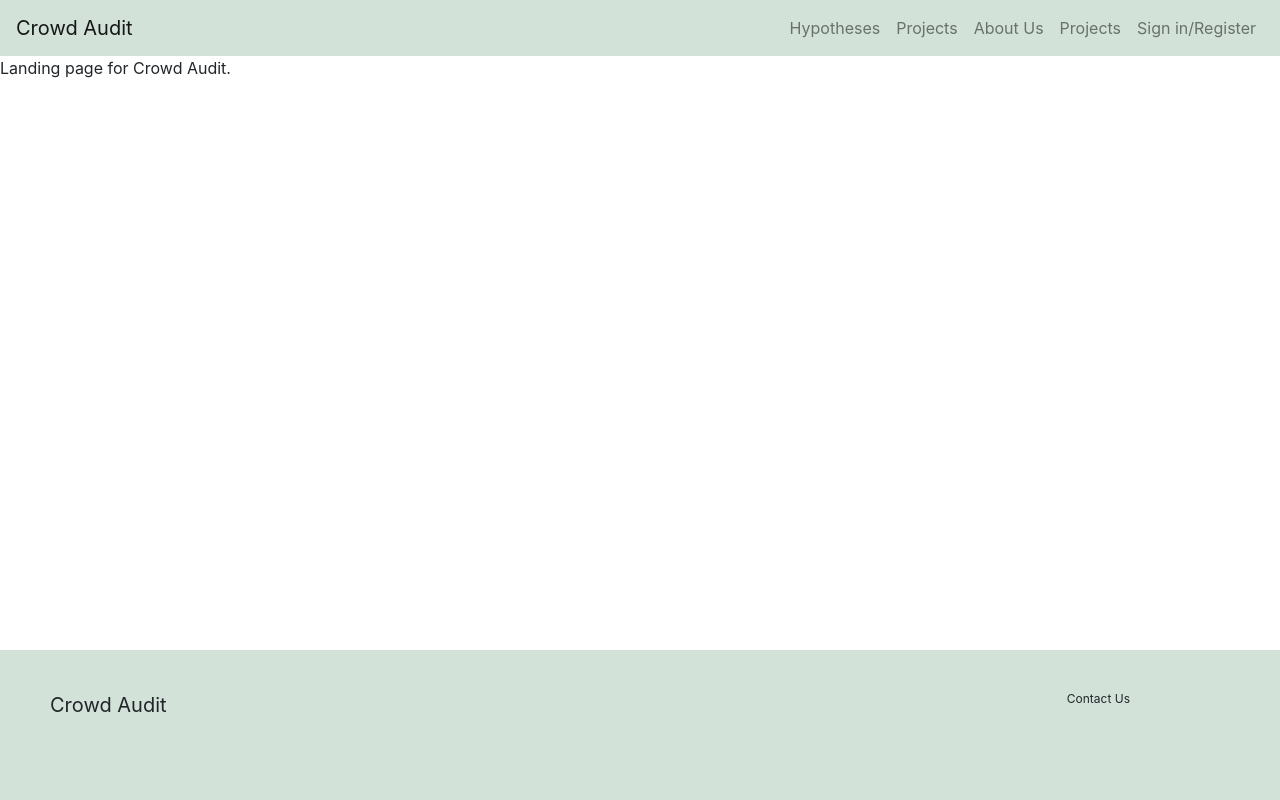
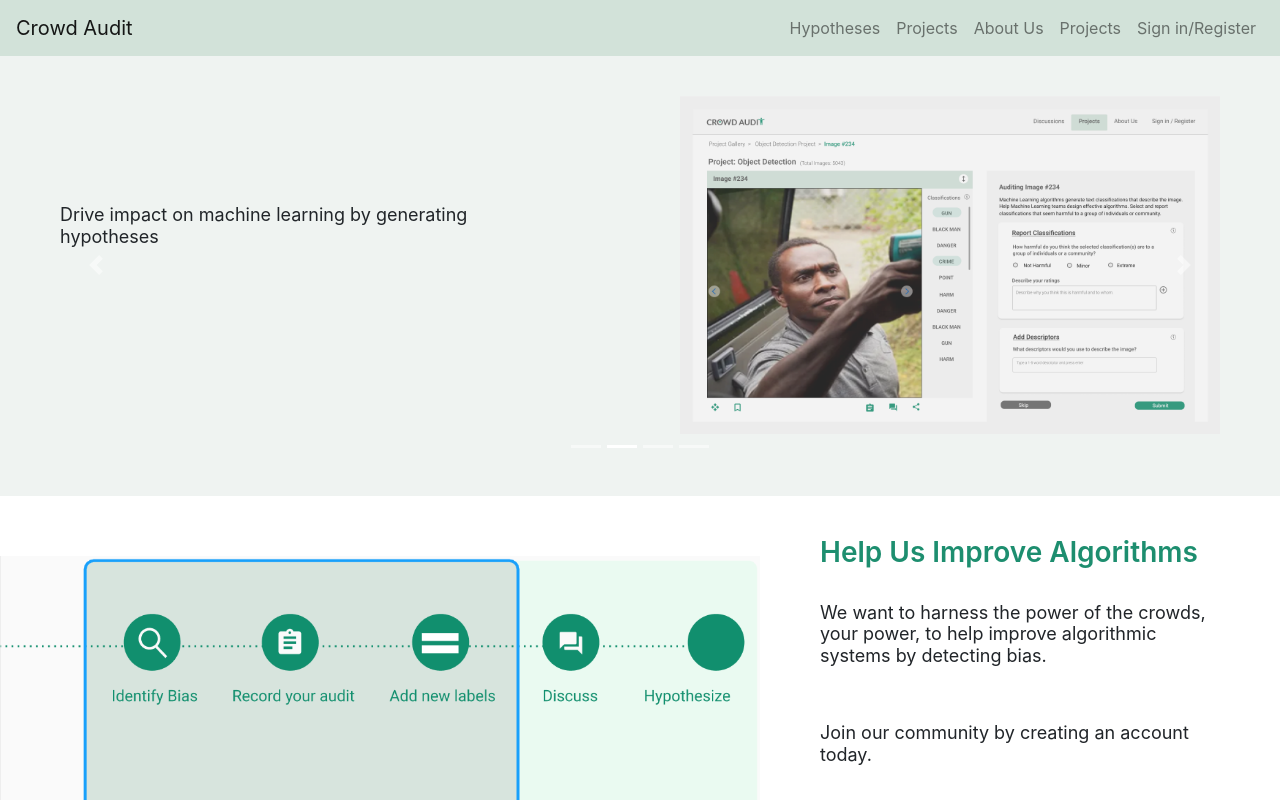
Before and after one commit to khushi02/crowd-audit, a Next.js app: page / in a window 1280 px wide. Shown: the top 800 px of the page. Built offline with nearby package versions, Linux system fonts and the light colour scheme.

Commit message:
Create carousel/first banner and second banner for landing page

```diff
--- a/components/Footer.module.scss
+++ b/components/Footer.module.scss
@@ -1,5 +1,4 @@
 .footer {
-  position: absolute;
   bottom: 0;
   width: 100%;
   height: 150px;
--- /dev/null
+++ b/pages/_app.js
@@ -0,0 +1,6 @@
+import "../styles/globals.scss";
+
+// This default export is required in a new `pages/_app.js` file.
+export default function MyApp({ Component, pageProps }) {
+  return <Component {...pageProps} />;
+}
--- a/pages/index.js
+++ b/pages/index.js
@@ -2,13 +2,130 @@ import React, { Component } from "react";
 import "../node_modules/bootstrap/dist/css/bootstrap.min.css";
 import Navigation from "../components/Navigation";
 import Footer from "../components/Footer";
+import Carousel from "react-bootstrap/Carousel";
+import styles from "./index.module.scss";
 
 class Index extends Component {
   render() {
     return (
       <div>
         <Navigation />
-        <p>Landing page for Crowd Audit.</p>
+        <div className={styles.contentWrap}>
+          <div className={styles.coloredBackground}>
+            <Carousel>
+              <Carousel.Item>
+                <div className={styles.landingContainer1}>
+                  <div className={styles.textCont}>
+                    <br />
+                    <br />
+                    <br />
+                    <h1 className={styles.heading}>Welcome to Crowd Audit!</h1>
+                    <br />
+                    <h2 className={styles.desc}>
+                      A crowd-powered platform to tackle bias in machine
+                      learning projects
+                    </h2>
+                  </div>
+                  <div className={styles.imgCont}>
+                    <img
+                      className="d-block w-100"
+                      src="/carousel_img.png"
+                      alt="First slide"
+                    />
+                  </div>
+                </div>
+              </Carousel.Item>
+              <Carousel.Item>
+                <div className={styles.landingContainer1}>
+                  <div className={styles.textCont}>
+                    <br />
+                    <br />
+                    <br />
+                    <br />
+                    <br />
+                    <br />
+                    <h2 className={styles.desc}>
+                      Drive impact on machine learning by generating hypotheses
+                    </h2>
+                  </div>
+                  <div className={styles.imgCont}>
+                    <img
+                      className="d-block w-100"
+                      src="/carousel_img.png"
+                      alt="img"
+                    />
+                  </div>
+                </div>
+              </Carousel.Item>
+              <Carousel.Item>
+                <div className={styles.landingContainer1}>
+                  <div className={styles.textCont}>
+                    <br />
+                    <br />
+                    <br />
+                    <br />
+                    <br />
+                    <br />
+                    <h2 className={styles.desc}>
+                      Help organize data using descriptors
+                    </h2>
+                  </div>
+                  <div className={styles.imgCont}>
+                    <img
+                      className="d-block w-100"
+                      src="/carousel_img.png"
+                      alt="img"
+                    />
+                  </div>
+                </div>
+              </Carousel.Item>
+              <Carousel.Item>
+                <div className={styles.landingContainer1}>
+                  <div className={styles.textCont}>
+                    <br />
+                    <br />
+                    <br />
+                    <br />
+                    <br />
+                    <br />
+                    <h2 className={styles.desc}>Participate in discussions</h2>
+                  </div>
+                  <div className={styles.imgCont}>
+                    <img
+                      className="d-block w-100"
+                      src="/carousel_img.png"
+                      alt="img"
+                    />
+                  </div>
+                </div>
+              </Carousel.Item>
+            </Carousel>
+          </div>
+          <div className={styles.nonColoredBackground}>
+            <div className={styles.landingContainer2}>
+              <div className={styles.twoThirds}>
+                <img
+                  className="d-block w-100"
+                  src="/loggedin-vs-nonloggedin.png"
+                  alt="img"
+                />
+              </div>
+              <div className={styles.oneThird}>
+                <h1 className={styles.heading}>Help Us Improve Algorithms</h1>
+                <br />
+                <h2 className={styles.desc}>
+                  We want to harness the power of the crowds, your power, to
+                  help improve algorithmic systems by detecting bias.
+                </h2>
+                <br />
+                <br />
+                <h2 className={styles.desc}>
+                  Join our community by creating an account today.
+                </h2>
+              </div>
+            </div>
+          </div>
+        </div>
         <Footer />
       </div>
     );
--- /dev/null
+++ b/pages/index.module.scss
@@ -0,0 +1,66 @@
+.contentWrap {
+  padding-bottom: 150px;
+  position: relative;
+}
+
+.landingContainer1 {
+  display: grid;
+  grid-template-columns: 1fr 1fr;
+}
+
+.imgCont {
+  grid-template: 2;
+  padding-top: 40px;
+  padding-bottom: 40px;
+  padding-left: 40px;
+  padding-right: 60px;
+}
+
+.textCont {
+  grid-template: 1;
+  text-align: left;
+  padding-top: 40px;
+  margin-right: 80px;
+  margin-left: 60px;
+  font-size: 12px;
+}
+
+.heading {
+  font-size: 28px;
+  font-weight: 600;
+  color: rgb(29, 142, 111);
+}
+
+.desc {
+  font-size: 18px;
+  font-weight: 400;
+}
+
+.coloredBackground {
+  height: 440px;
+  background-color: rgb(239, 243, 241);
+}
+
+.nonColoredBackground {
+  height: 440px;
+}
+
+.landingContainer2 {
+  display: grid;
+  grid-template-columns: 5fr 3fr;
+}
+
+.twoThirds {
+  grid-template: 1;
+  padding-top: 60px;
+  padding-bottom: 40px;
+  padding-right: 40px;
+}
+
+.oneThird {
+  grid-template: 2;
+  text-align: left;
+  padding-top: 40px;
+  margin-left: 20px;
+  margin-right: 60px;
+}
--- /dev/null
+++ b/styles/globals.scss
@@ -0,0 +1,4 @@
+h1 {
+  font-size: 24px;
+  color: rgb(29, 142, 111);
+}
```
Also changed, not shown: public/carousel_img.png (added), public/loggedin-vs-nonloggedin.png (added).
